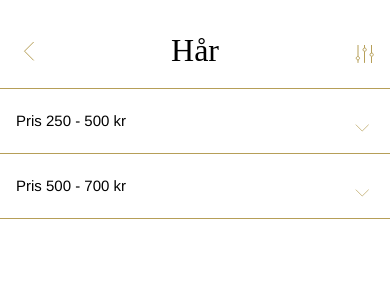
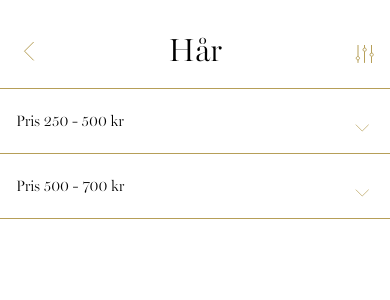
Before and after one commit to YAOrangeTime16/skbv_arbetsprov, a React (Create React App) app: page / in a window 390 px wide. Shown: the top 300 px of the page. Built offline with nearby package versions, Linux system fonts and the light colour scheme.

Commit message:
added font-face and added media query for cursor pointer

```diff
--- a/src/components/Lists/PriceMenu.js
+++ b/src/components/Lists/PriceMenu.js
@@ -13,7 +13,6 @@ const PriceMenu = ({toggleList, getSalons, priceClass, priceRange}) => {
         onClick={()=>{
           toggleList(priceClass);
           getSalons(priceClass)}}
-        style={{cursor: 'pointer'}}
       >
           <PriceListItemMenu1>
             <p>Pris {priceRange} kr</p>
--- a/src/components/Lists/styles/index.js
+++ b/src/components/Lists/styles/index.js
@@ -10,7 +10,6 @@ import styled from 'styled-components';
 /** Default values */
 const fontSize = "1.5em";
 const paddingSide = "1rem";
-const specialFont = `"MillerBanner", serif`;
 const themeColor = "#b69f58";
 
 export const Margin = styled.div`
@@ -19,7 +18,6 @@ export const Margin = styled.div`
 
 /** Header */
 export const HeaderText = styled.h1`
-  font-family: ${specialFont};
   font-size: 2rem;
   font-weight: 100;
   margin-top: 1rem;
@@ -61,6 +59,9 @@ export const PriceListWrapper = HeaderWrapper.extend`
   margin-top: .5rem;
   padding-bottom: .5rem;
   padding-top: 0rem;
+  @media all and (min-width: 768px){
+    cursor: pointer;
+  }
 `;
 export const PriceListItemMenu1 = styled.div`
   grid-row: 1 / 2;
@@ -79,7 +80,6 @@ export const PriceListItemMenu2 = styled.div`
 
 /** List Items */
 export const ListTitle = styled.div`
-  font-family: ${specialFont};
   font-size: 1.5em;
   padding-bottom: .7rem;
 `;
--- a/src/components/SalonInfo/SalonMenu.js
+++ b/src/components/SalonInfo/SalonMenu.js
@@ -22,14 +22,12 @@ class SalonMenu extends Component {
         <MenuItem1
           selected={infoSelected}
           onClick={()=>this._selectedMenu('info')}
-          style={{cursor: 'pointer'}}
         >
           Info
         </MenuItem1>
         <MenuItem2
           selected={schemaSelected}
           onClick={()=>this._selectedMenu('schema')}
-          style={{cursor: 'pointer'}}
         >
           Schema
         </MenuItem2>
--- a/src/components/SalonInfo/styles/index.js
+++ b/src/components/SalonInfo/styles/index.js
@@ -7,7 +7,6 @@ import styled from 'styled-components';
  */
 
 /** Default variables */
-const specialFont = `"MillerBanner", serif`;
 const paddingSide = "1rem";
 const themeColor = "#b69f58";
 const fontSize = "1.5em";
@@ -45,11 +44,13 @@ export const Heart = styled.div`
   grid-column: 3 / 4;
   text-align: right;
   padding-right: ${paddingSide};
+  @media all and (min-width: 768px){
+    padding-bottom: 2rem;
     cursor: pointer;
+  }
 `;
 
 export const SalonName = styled.p`
-  font-family: ${specialFont};
   font-weight: 200;
   font-size: 1.5rem;
   margin-bottom: .3rem;
@@ -90,12 +91,18 @@ export const MenuItem1 = styled.div`
   grid-row: 1 / 2;
   grid-column: 1 / 2;
   border-bottom: ${props=>props.selected ? `solid 2px ${themeColor}` : 'none' };
+  @media all and (min-width: 768px){
+    cursor: pointer;
+  }
 `;
 
 export const MenuItem2 = styled.div`
   grid-row: 1 / 2;
   grid-column: 2 / 3;
-  border-bottom: ${props=>props.selected ? `solid 2px ${themeColor}` : 'none' }
+  border-bottom: ${props=>props.selected ? `solid 2px ${themeColor}` : 'none' };
+  @media all and (min-width: 768px){
+    cursor: pointer;
+  }
 `;
 
 /** List Items */
--- a/src/index.css
+++ b/src/index.css
@@ -1,7 +1,12 @@
+@font-face {
+  font-family: millerBanner;
+  src: url(/assets/millerBanner.otf);
+  font-weight: 300;
+}
+
 body {
-  font-family: "MillerBanner", "Helvetica Neue", "Open Sans", Sans-serif, Arial;
+  font-family: millerBanner, "Helvetica Neue", "Open Sans", Sans-serif, Arial;
   font-size: 62.5%;
-  font-weight: 300;
   margin: 0;
   padding: 0;
 }
```
Also changed, not shown: public/assets/millerBanner.otf (added), 1 other file (tests, documents, lock files or other folders). Lines whose indentation alone changed are shown as unchanged.
